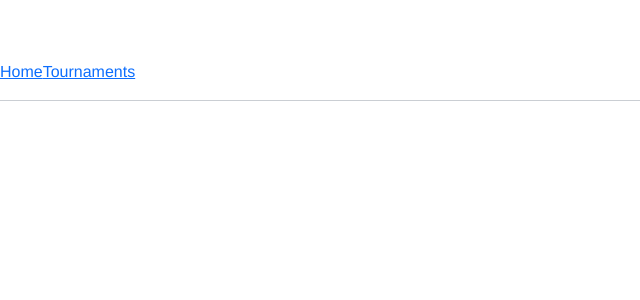
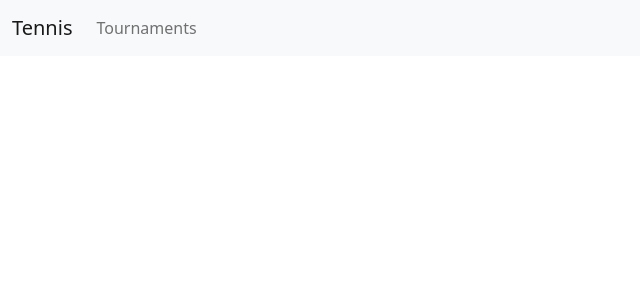
Before and after one commit to ed3n21/my-project, a Vue app: page / in a window 1280 px wide. Shown: the top 300 px of the page, without its empty margins (0-640 px from the left). Built offline with nearby package versions, Linux system fonts and the light colour scheme.

Commit message:
Install bootstrap & bootstrap-vue

```diff
--- a/package.json
+++ b/package.json
@@ -11,6 +11,8 @@
   },
   "dependencies": {
     "axios": "^0.25.0",
+    "bootstrap": "^5.1.3",
+    "bootstrap-vue": "^2.21.2",
     "vue": "^2.5.2",
     "vue-axios": "^3.4.0",
     "vue-router": "^3.0.1",
--- a/src/App.vue
+++ b/src/App.vue
@@ -1,7 +1,6 @@
 <template>
   <div id="app">
     <TheNavigation/>
-    <hr>
     <router-view :key="$route.path"/>
   </div>
 </template>
@@ -26,12 +25,7 @@ export default {
 </script>
 
 <style>
-#app {
-  font-family: 'Avenir', Helvetica, Arial, sans-serif;
-  -webkit-font-smoothing: antialiased;
-  -moz-osx-font-smoothing: grayscale;
-  text-align: center;
-  color: #2c3e50;
-  margin-top: 60px;
-}
+
+
+/* @import'~bootstrap/dist/css/bootstrap.css' */
 </style>
--- a/src/components/TheNavigation.vue
+++ b/src/components/TheNavigation.vue
@@ -1,6 +1,32 @@
+<!--<template>
+  <div class="nav">
+    <router-link to="/">Home</router-link>
+    <router-link to="/tournaments">Tournaments</router-link>
+  </div>
+</template> -->
+
 <template>
-    <div class="nav">
-        <router-link to="/">Home</router-link>
-        <router-link to="/tournaments">Tournaments</router-link>
+  <nav class="navbar navbar-expand-md navbar-light bg-light">
+    <div class="container-fluid">
+      <router-link class="navbar-brand" to="/">Tennis</router-link>
+      <button
+        class="navbar-toggler"
+        type="button"
+        data-bs-toggle="collapse"
+        data-bs-target="#navbarSupportedContent"
+        aria-controls="navbarSupportedContent"
+        aria-expanded="false"
+        aria-label="Toggle navigation"
+      >
+        <span class="navbar-toggler-icon"></span>
+      </button>
+      <div class="collapse navbar-collapse" id="navbarSupportedContent">
+        <ul class="navbar-nav me-auto mb-2 mb-lg-0">
+          <li class="nav-item">
+            <router-link class="nav-link" to="/tournaments">Tournaments</router-link>
+          </li>
+        </ul>
+      </div>
     </div>
+  </nav>
 </template>
```
Also changed, not shown: 1 other file (tests, documents, lock files or other folders).
